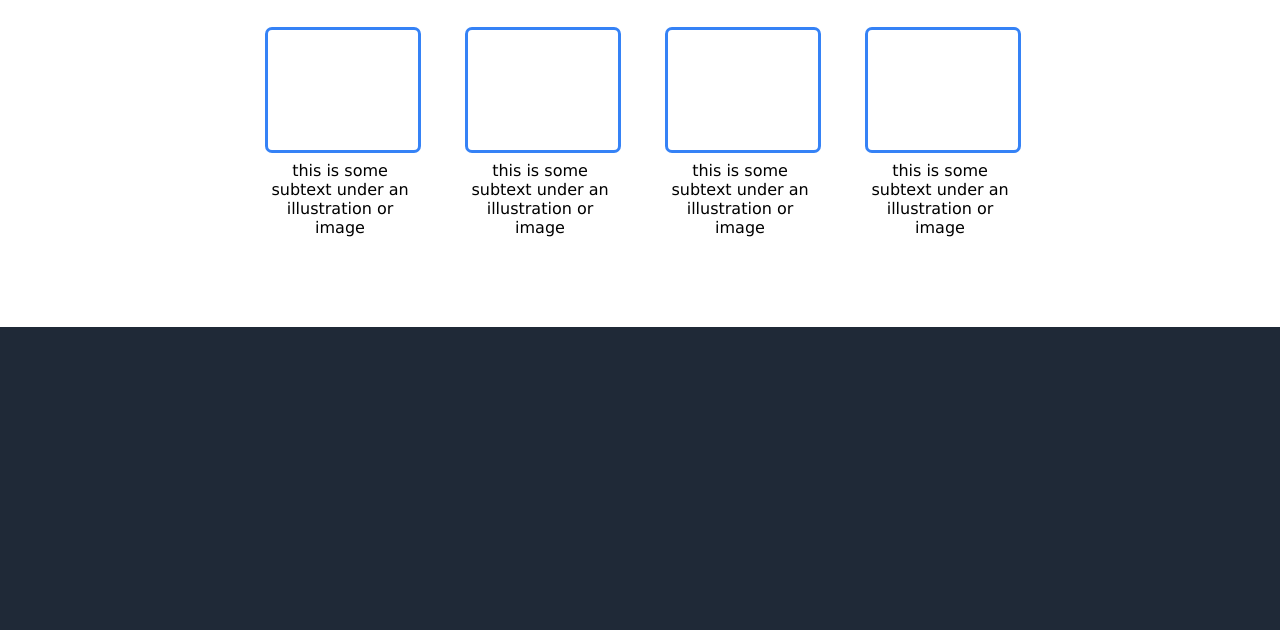
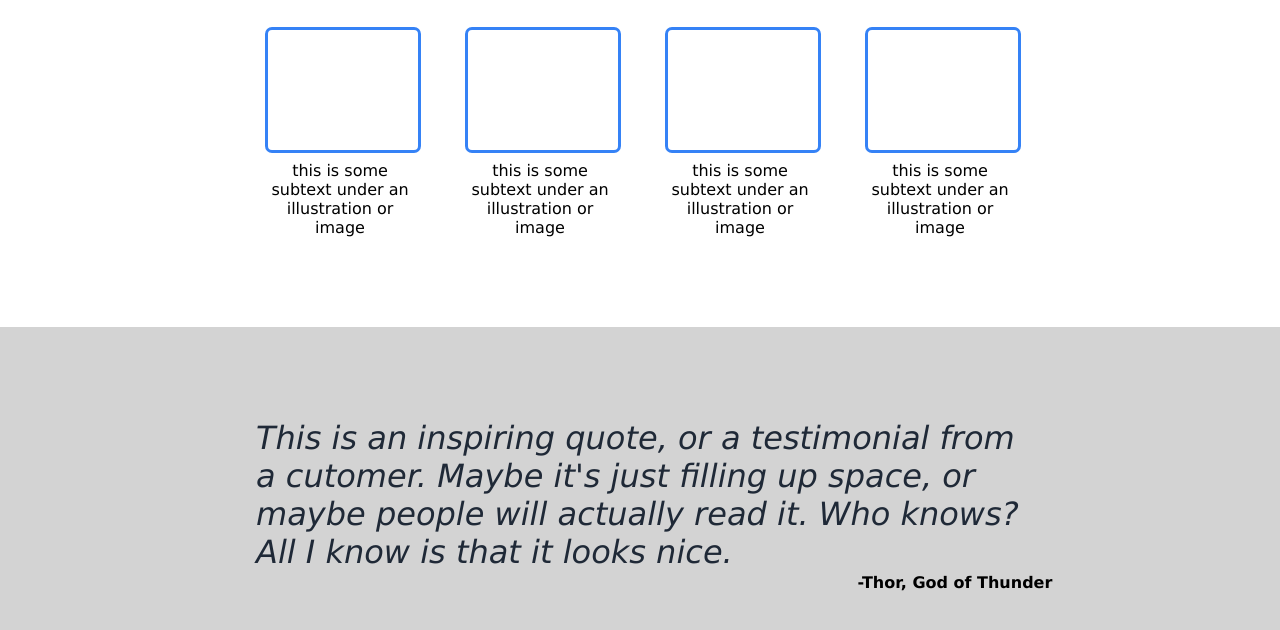
Before and after one commit to ivar34-ui/crispy-winner, a plain HTML site: page index.html in a window 1280 px wide. Shown: the part 546-1176 px from the top of the page. Before the commit the page ends 873 px from the top, so only its background shows below. Drawn offline with Linux system fonts and the light colour scheme.

Commit message:
added quote section

```diff
--- a/index.html
+++ b/index.html
@@ -45,7 +45,14 @@
                     <p>this is some subtext under an illustration or image</p>
                 </div>
             </div>
-            <div class="content-2"></div>
+            <div class="content-2">
+                <p class="quote">This is an inspiring quote, or a testimonial from a cutomer. Maybe
+                    it's just filling up space, or maybe people will actually read it. Who knows? All I
+                    know is that it looks nice.
+                </p>
+                <p class="thor">-Thor, God of Thunder</p>
+
+            </div>
             <div class="footer"></div>
         </div>
 
--- a/style.css
+++ b/style.css
@@ -150,3 +150,30 @@ body {
 .box p {
     margin: 0;
 }
+
+.content-2 {
+    background-color: rgb(211, 211, 211);
+    display: flex;
+    flex-direction: column;
+    justify-content: center;
+    align-items: center;
+    width: 100%;
+    padding-top: 60px;
+    padding-bottom: 45px;
+}
+
+.thor {
+    align-self: flex-end;
+    width: 33%;
+    margin-top: -30px;
+    font-weight: 900;
+
+}
+
+.quote {
+    font-size: 32px;
+    font-style:italic;
+    color: #1f2937;
+    width: 60%;
+    font-weight: lighter;
+}
```
